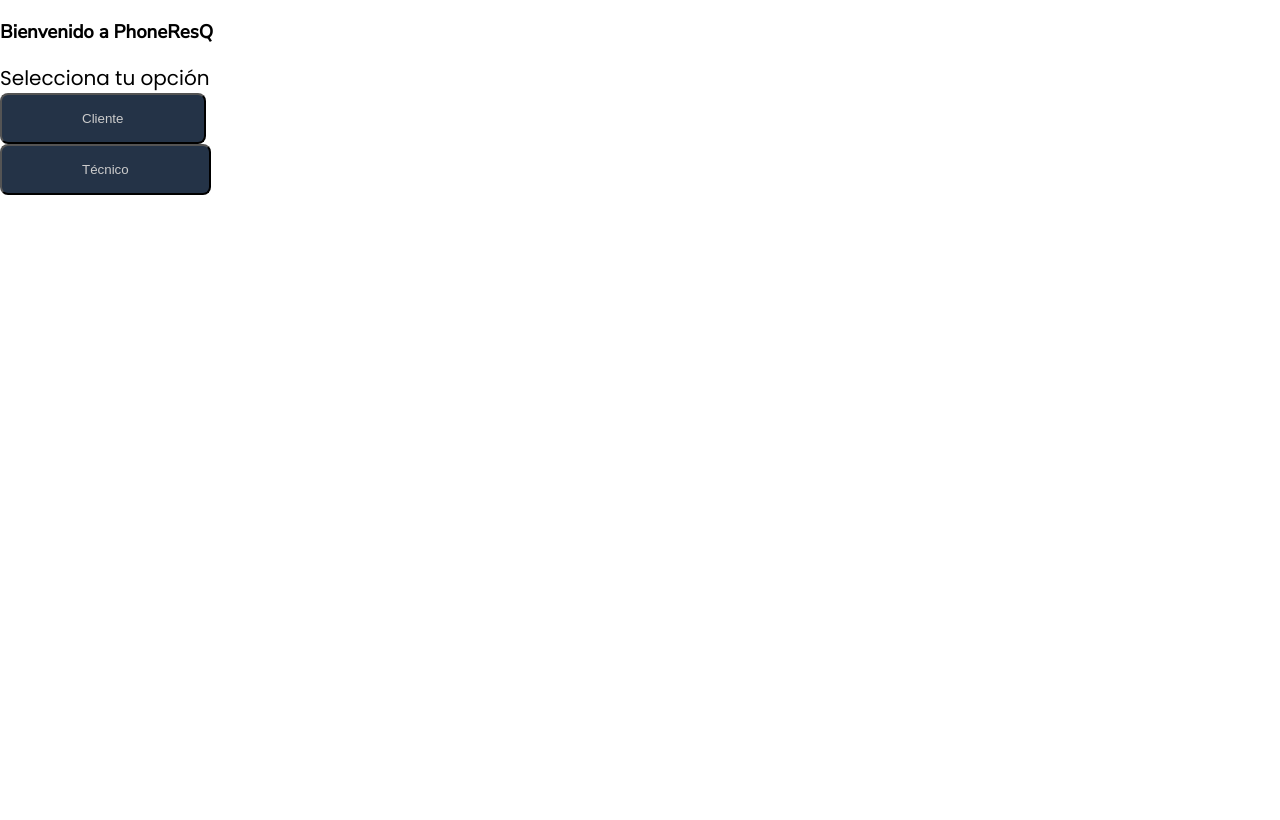
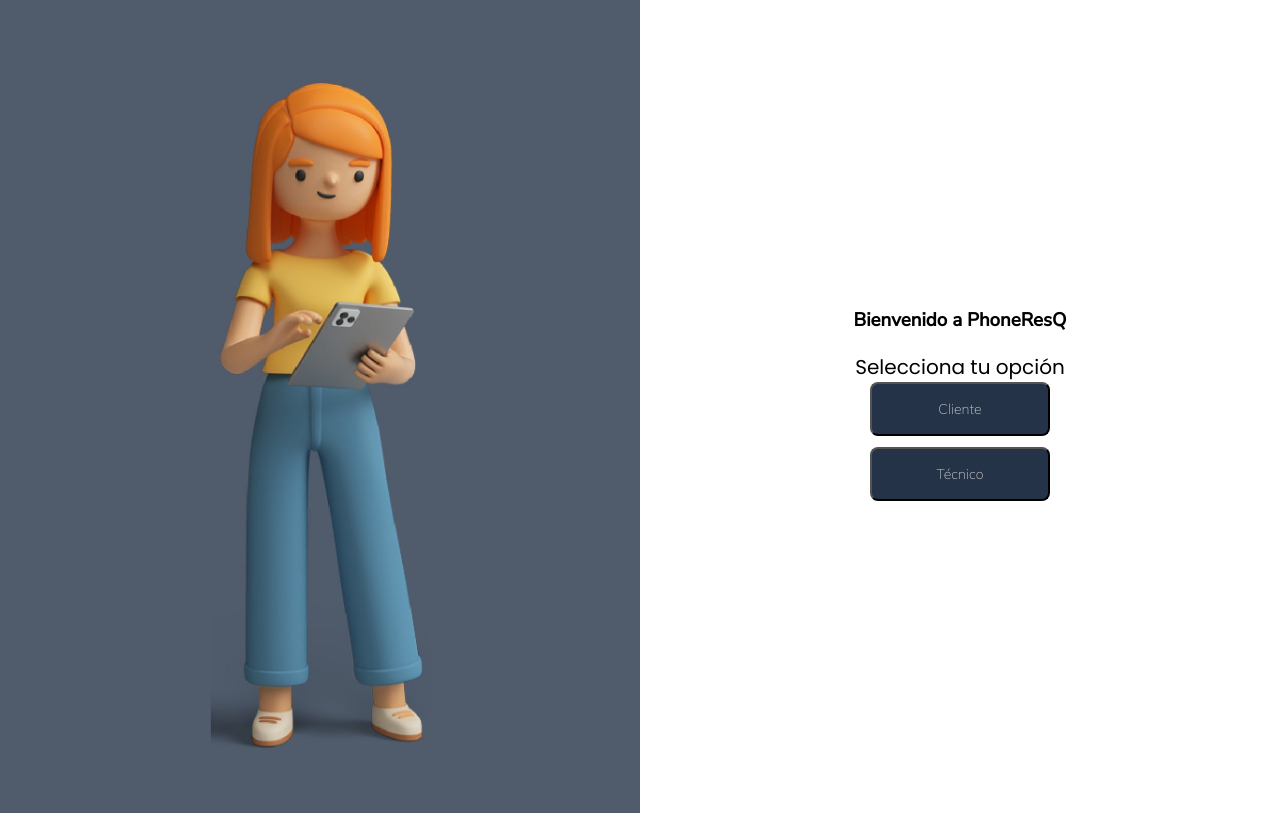
Before and after one commit to DevInvent-Grupo-1-App-Web/PhoneResQ-FrontEnd, a Vue app: page /login in a window 1280 px wide. Built offline with nearby package versions, Linux system fonts and the light colour scheme.

Commit message:
feature: login styles fixed

```diff
--- a/src/views/LoginView.vue
+++ b/src/views/LoginView.vue
@@ -3,16 +3,18 @@ import "primeicons/primeicons.css";
 </script>
 
 <template>
-  <div v-if="usuarioElige === null">
-    <div class="buttons">
-      <h3>Bienvenido a PhoneResQ</h3>
+  <div class="container">
+    <div class="image-container">
+      <img src="successfullypasswordchanged.jpg" alt="Woman holding a clipboard">
+    </div>
+    <div class="content-container">
+      <div v-if="usuarioElige === null" class="buttons">
+        <h3>Bienvenido a PhoneResQ</h3>
       <p>Selecciona tu opción</p>
       <button @click="eligeCliente">Cliente</button><br>
       <button @click="eligeTecnico">Técnico</button>
-    </div>
-  </div>
-
-  <div v-else>
+      </div>
+      <div v-else>
     <div class="account-info" v-if="usuarioElige === 'vistacliente'">
       <h3>Bienvenido a PhoneResQ</h3>
       <p>Cliente</p>
@@ -66,6 +68,12 @@ import "primeicons/primeicons.css";
       </div>
     </div>
   </div>
+  </div>
+
+
+</div>
+
+
 </template>
 
 <script>
@@ -138,6 +146,60 @@ export default {
     --color-background: #ffff;
   }
 }
+.container {
+  display: flex;
+  flex-direction: column;
+  align-items: center;
+  justify-content: center;
+  height: 100vh; /* Esto asegura que el contenedor ocupe toda la altura de la pantalla */
+}
+
+.image-container {
+  max-width: 100%;
+  margin-bottom: 20px;
+}
+
+.content-container {
+  display: flex;
+  flex-direction: column;
+  align-items: center;
+  text-align: center;
+}
+
+/* Ajusta las clases existentes según sea necesario */
+.buttons, .account-info {
+  width: 100%;
+  max-width: 400px; /* Cambia esto según tus necesidades de diseño */
+  padding: 20px;
+}
+
+/* Agrega media queries para hacerlo responsive */
+@media screen and (min-width: 768px) {
+  .container {
+    flex-direction: row;
+    justify-content: space-around;
+    align-items: center;
+  }
+
+  .image-container {
+    flex: 1;
+  }
+
+  .content-container {
+    flex: 1;
+  }
+}
+img {
+    width: 100%;
+    height: auto;
+  }
+.div{
+  width: 100%;
+  display: flex;
+  flex-direction: row;
+  justify-content: space-between;
+  align-items: center;
+}
 .form{
   display: flex;
   width: 100%;
@@ -151,11 +213,23 @@ export default {
 
 
 }
-
+.p{
+  color: #000;
+  text-align: center;
+  font-family: "Mulish", sans-serif;
+  font-size: 16px;
+  font-style: normal;
+  margin: 5%;
+  font-weight: 400;
+  line-height: 131.25%;
+  letter-spacing: -0.32px;
+  position: absolute;
+  left: 47px;
+}
 .account-info{
   width: 100%;
   gap: 50px;
-  text-align: left;
+  text-align: center;
   height: 80%;
   margin: 38.7px;
 
@@ -191,8 +265,9 @@ h2 {
 label {
   font-weight: bold;
   margin-right: 10px;
-  width: 600px;
+  width: 100%;
   flex-shrink: 0;
+  text-align: left;
 
 }
 div.form{
@@ -209,7 +284,7 @@ input, select {
   flex-direction: column;
   align-items: flex-start;
   gap: 50px;
-  width: 50%;
+  width: 100%;
   padding: 10px;
   border: 1px solid #ccc;
   border-radius: 10px;
@@ -218,12 +293,18 @@ input, select {
   font-family: 'Mulish', sans-serif;
   height: 80%;
   flex-shrink: 0;
+
 }
 
 button {
-  display: inline-flex;
+  margin-bottom: 3%;
+  text-align: center;
   color: #ccc;
-  padding: 16px 80px;
+  font-family: 'Mulish', sans-serif;
+  font-size: 14px;
+  width: 50%;
+  height: auto;
+  padding: 16px;
   align-items: center;
   gap: 10px;
   border-radius: 8px;
--- a/src/views/PasswordChangedtSuccessfullyView.vue
+++ b/src/views/PasswordChangedtSuccessfullyView.vue
@@ -22,7 +22,6 @@
     justify-content: space-between;
     align-items: center;
     background: rgba(36, 51, 71, 0.80);
-
 
   }
 
```
